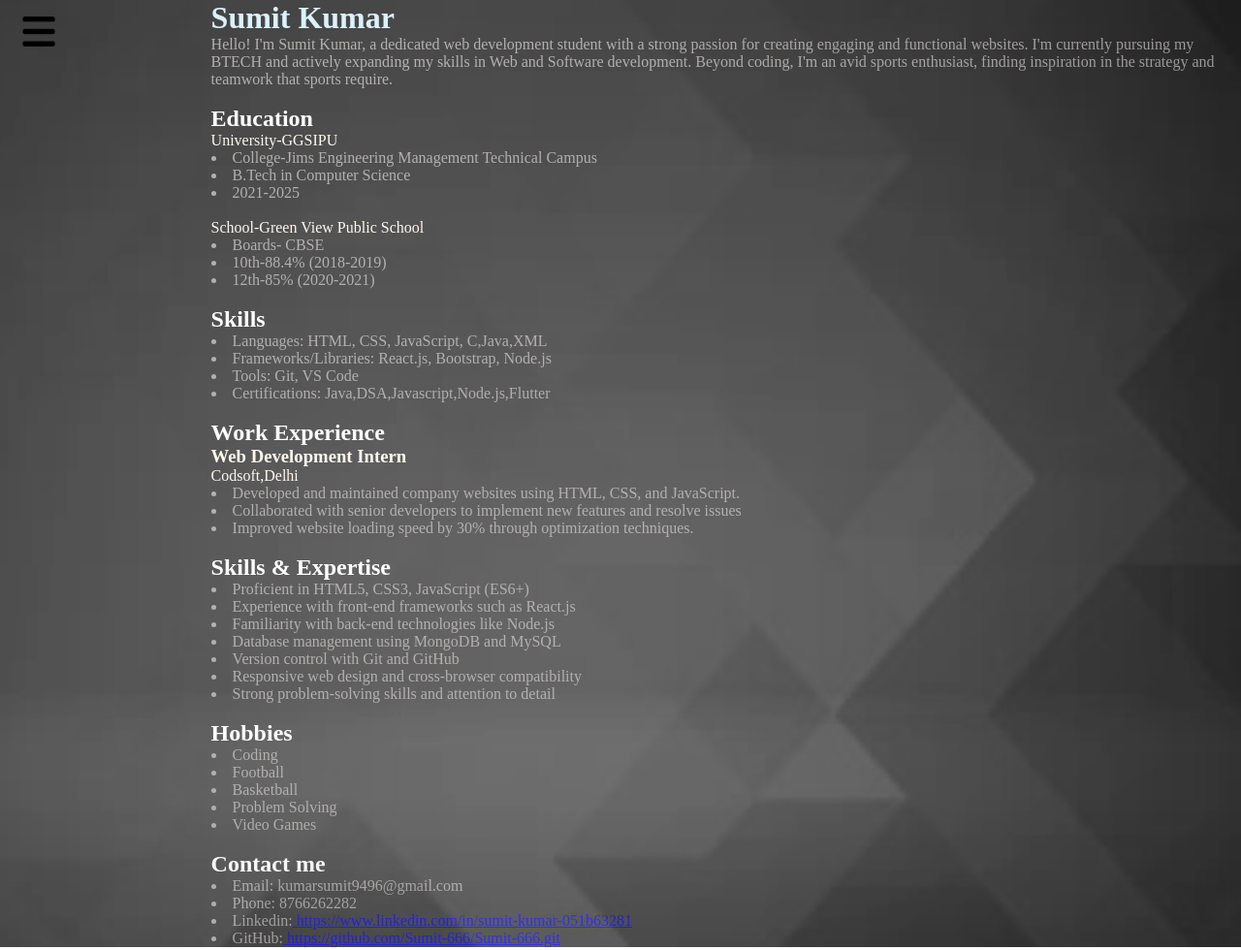
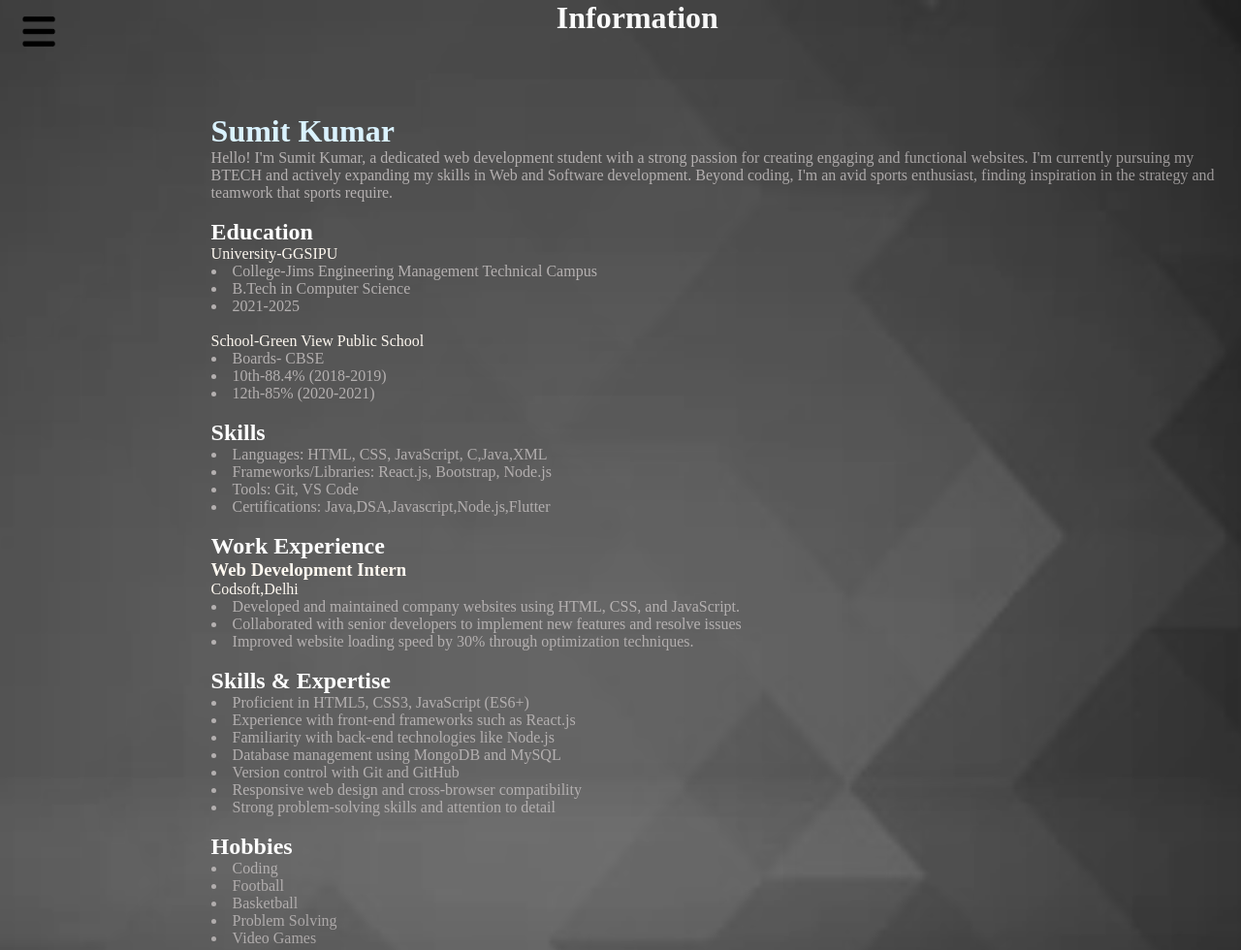
Before and after one commit to Sumit-666/portfolio, a plain HTML site: page info.html in a window 1280 px wide. Shown: the top 980 px of the page at 97% size. Drawn offline with Linux system fonts and the light colour scheme.

Commit message:
updated and removed overlaps

```diff
--- a/info.html
+++ b/info.html
@@ -22,7 +22,8 @@
             </nav>
         </div>
         <div class="main" id="merainfo">
-            <h1>Sumit Kumar</h1>
+            <h1 id="ifm">Information</h1>
+            <h1 id="naam">Sumit Kumar</h1>
             <p>Hello! I'm Sumit Kumar, a dedicated web development student with a strong passion for creating engaging
                 and functional websites. I'm currently pursuing my BTECH and actively expanding my
                 skills in Web and Software development. Beyond coding, I'm an avid sports enthusiast, finding
--- a/style.css
+++ b/style.css
@@ -273,9 +273,18 @@
 #merainfo li ,p{
     color: #a49f9f;
 }
-.main h1{
+#naam{
     color: rgb(211 241 255);
+    margin-top: 60px;
 }
+
+#ifm{
+    color: white;
+    margin: auto;
+    width: 350px;
+    padding-bottom: 20px;
+}
+
 .main h2{
     color: white;
 }
@@ -291,7 +300,7 @@
 
 #project h1{
     margin: auto;
-    width: 300px;
+    width: 350px;
     padding-bottom: 20px;
     z-index: 2;
 }
```
